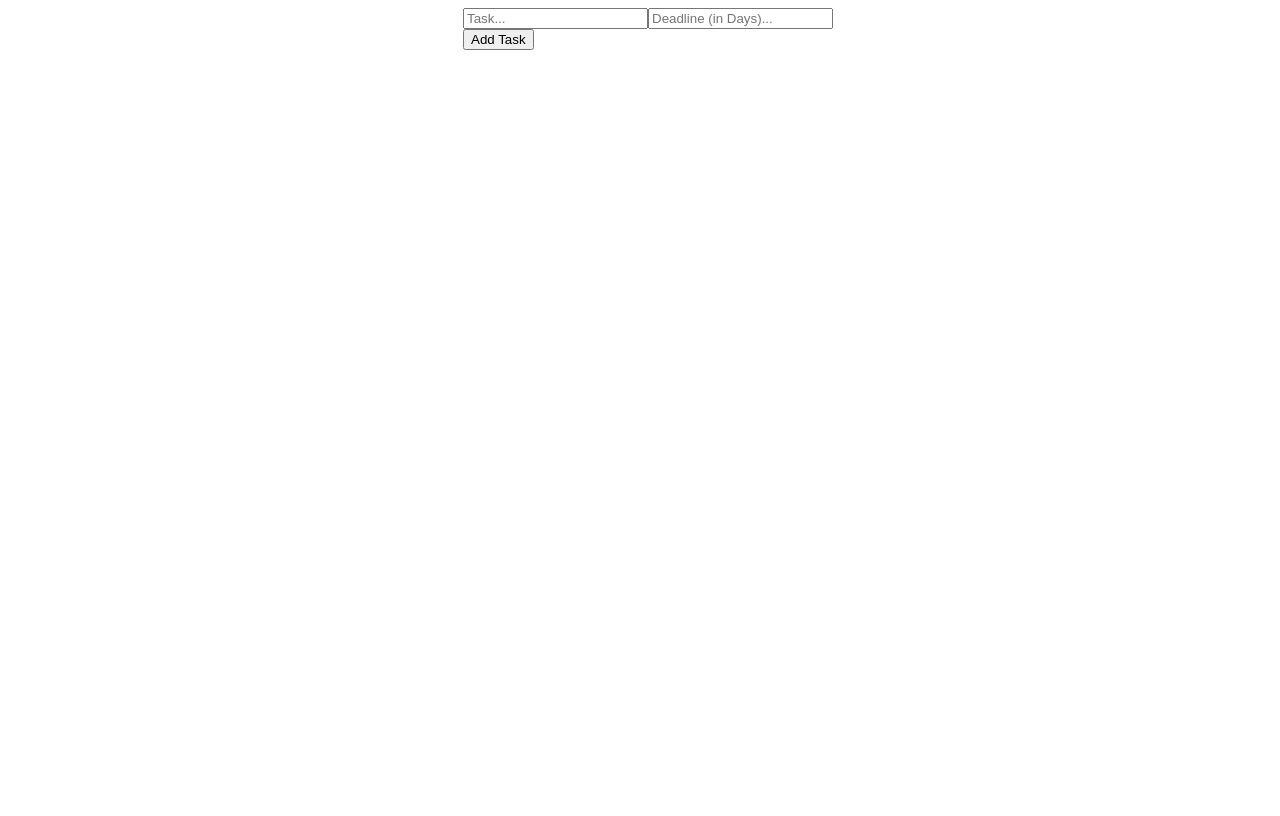
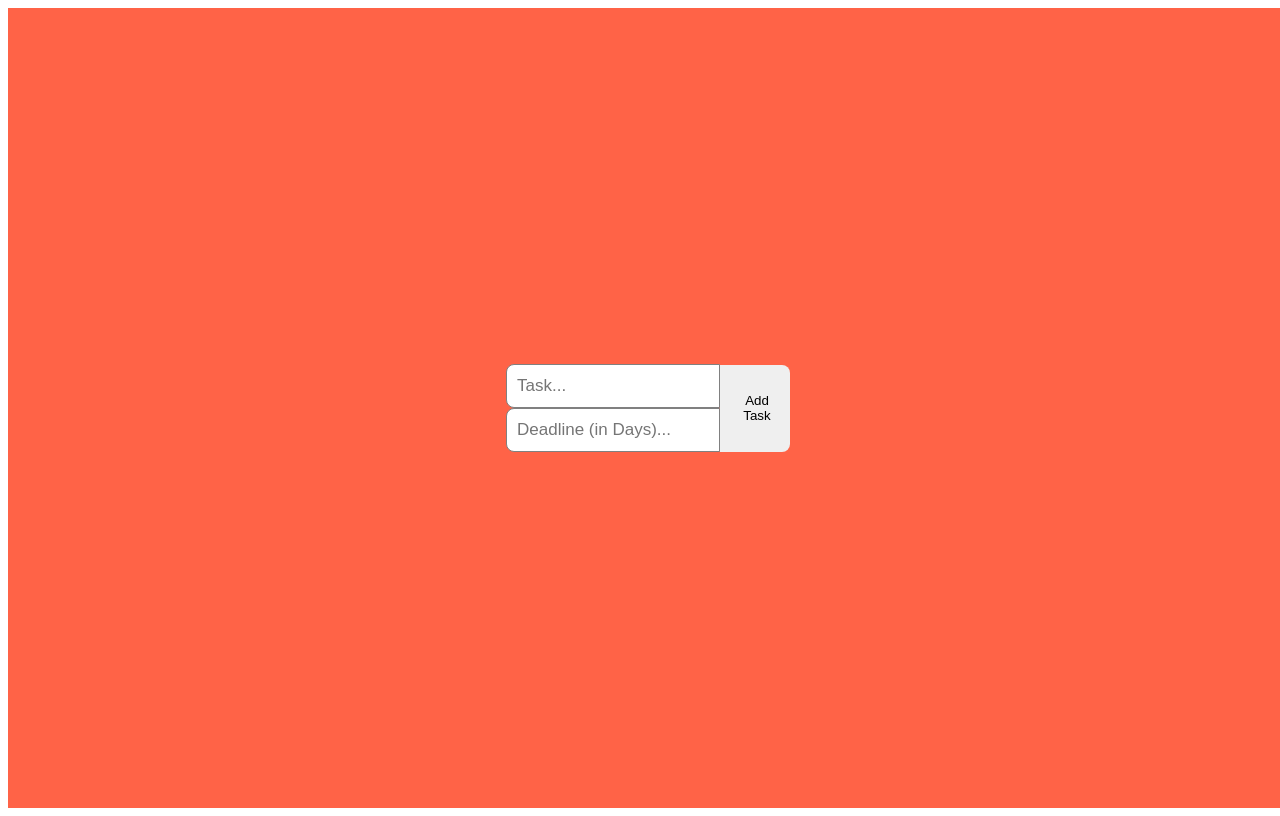
Before and after one commit to timothyrusso/react-typescript-todoapp, a React (Create React App) app: page / in a window 1280 px wide. Built offline with nearby package versions, Linux system fonts and the light colour scheme.

Commit message:
feat: header styling

```diff
--- a/src/App.css
+++ b/src/App.css
@@ -6,3 +6,38 @@
   height: 100vh;
   font-family: Arial, Helvetica, sans-serif;
 }
+
+.header {
+  flex: 30%;
+  background-color: tomato;
+  width: 100%;
+  display: flex;
+  justify-content: center;
+  align-items: center;
+}
+
+.header .inputContainer {
+  display: flex;
+  flex-direction: column;
+}
+
+.header input {
+  width: 200px;
+  height: 40px;
+  border: none;
+  border-bottom-left-radius: 8px;
+  border-top-left-radius: 8px;
+  padding-left: 10px;
+  font-size: 17px;
+  border: 1px solid grey;
+}
+
+.header button {
+  width: 70px;
+  height: 87px;
+  border: none;
+  border-bottom-right-radius: 8px;
+  border-top-right-radius: 8px;
+  padding-left: 10px;
+  cursor: pointer;
+}
```
Also changed, not shown: todo.txt.
